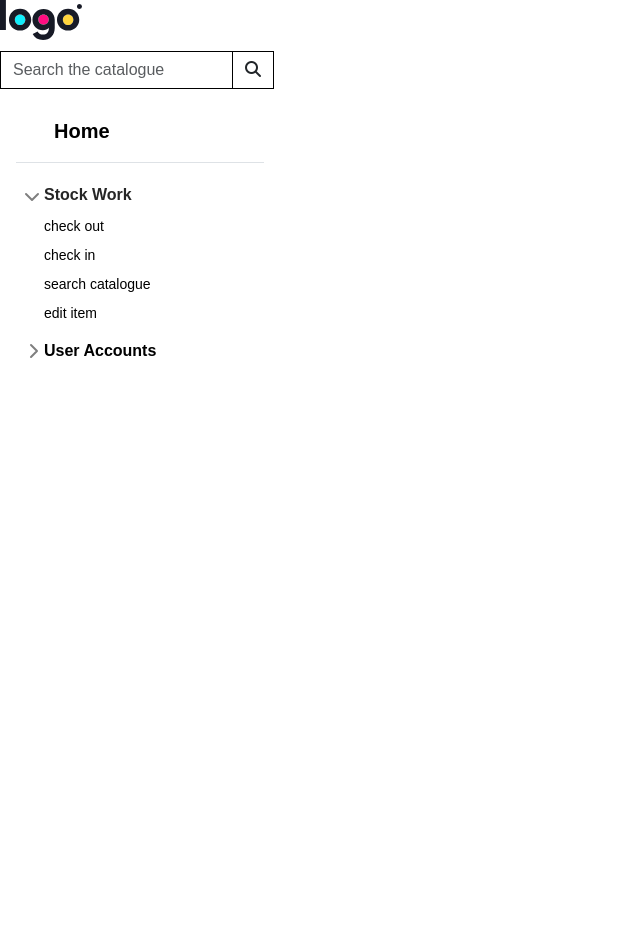
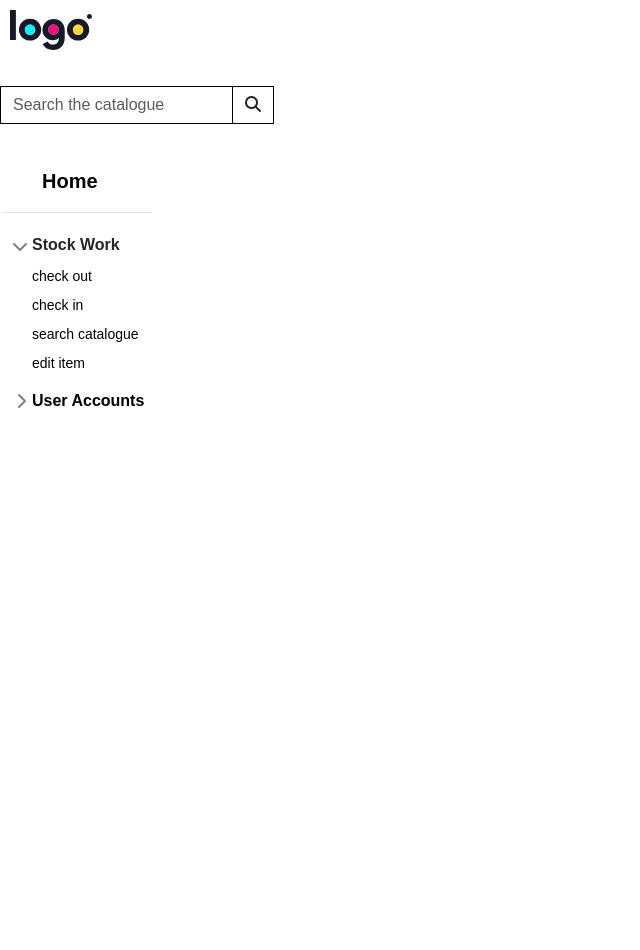
Before and after one commit to Oxymetaphoric/milestone_project_4, a Django app: page / in a window 1280 px wide. Shown: the whole page, without its empty margins (0-640 px from the left). Before the commit the page ends 358 px from the top, so only its background shows below. Run offline with Django 5.2, Linux system fonts and the light colour scheme; some libraries are stand-ins or nearby versions.

Commit message:
BUILD: add favicon and update layout

```diff
--- a/static/css/base.css
+++ b/static/css/base.css
@@ -5,6 +5,12 @@ html {
 body {
   font-family: 'Arial';
   color: #fefefe;
+  margin-right: 20px;
+}
+
+hr {
+  padding: 10px;
+  margin: 0px;
 }
 
 #header-branding {
--- a/templates/base.html
+++ b/templates/base.html
@@ -42,9 +42,9 @@
   </head>
   <body>
     <!-- Header container with two rows -->
-    <div class="row header-container" style="height: 100px;">
-        <div class="branding-header">
-        <img src="{{MEDIA_URL}}logo.svg" alt="corporate logo">
+    <div class="row header-container" style="height: 150px;">
+        <div class="col-12 align-right branding-header">
+          <img style="padding: 10px;" class="" src="{{MEDIA_URL}}logo.svg" alt="corporate logo">
         </div>
         <div class="row location-header">
           <!-- Second header row content -->
@@ -71,7 +71,7 @@
     <!-- Main content area with navigation and content -->
     <div class="row main-content">
         <!-- Navigation sidebar -->
-       <div class="col-3 nav-sidebar" style="height: 100vh;">
+       <div class="col-3 nav-sidebar" style="height: 100vh; width: fit-content; padding:0px;">
           {% include 'includes/sidenav.html' %}
       </div>
 
--- a/templates/includes/sidenav.html
+++ b/templates/includes/sidenav.html
@@ -1,6 +1,6 @@
 
 
-<div class="flex-shrink-0 p-3" style="width: 280px;">
+<div class="flex-shrink-0 p-3" style="width: fit-content; padding:0px;">
   <a href="/" class="d-flex align-items-center pb-3 mb-3 link-body-emphasis text-decoration-none border-bottom">
     <svg class="bi pe-none me-2" width="30" height="24"><use xlink:href="#bootstrap"/></svg>
     <span class="fs-5 fw-semibold">Home</span>
```
Also changed, not shown: catalogue/templates/catalogue/catalogue.html (+13 -2 lines), README.md, favicon.ico (added).
